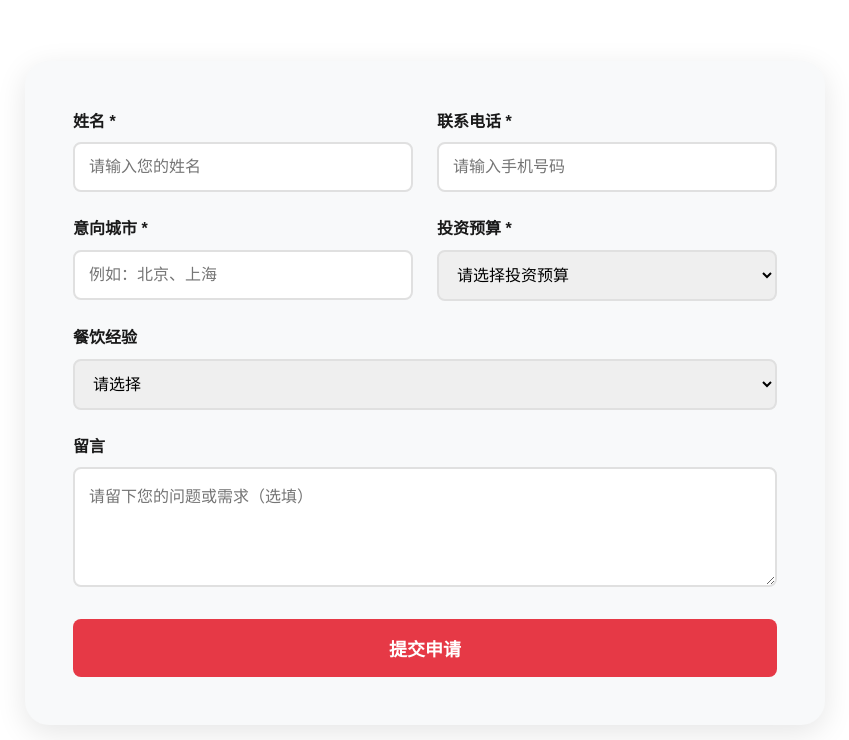
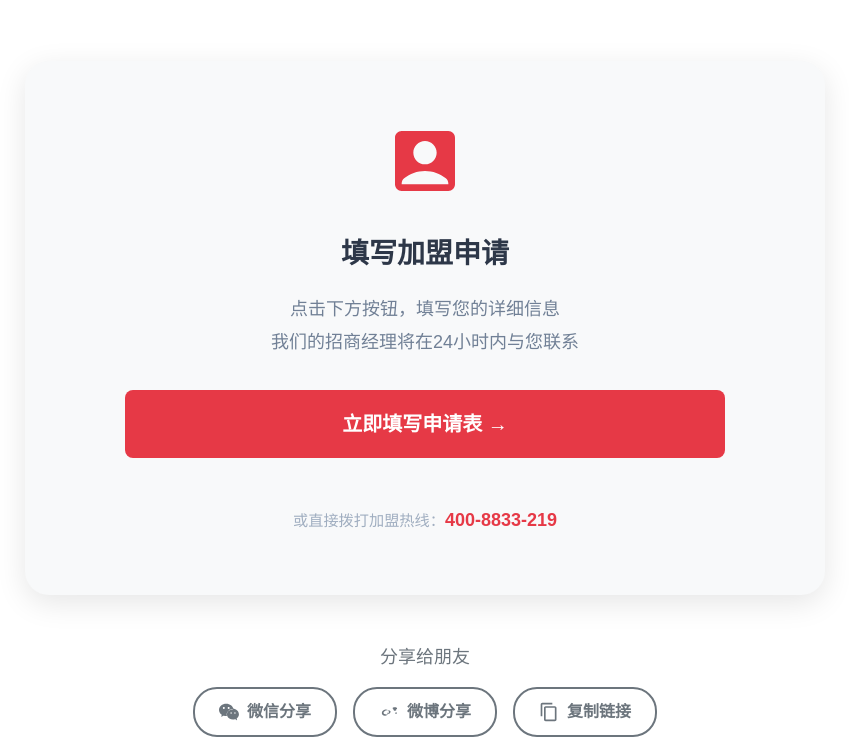
Before and after one commit to quanyimin/qisuo-rice-noodles, a plain HTML site: page index.html in a window 1280 px wide. Shown: the part 6761-7501 px from the top of the page, without its empty margins (215-1064 px from the left). Drawn offline with Linux system fonts and the light colour scheme.

Commit message:
Update index.html
集成问卷星表单

```diff
--- a/index.html
+++ b/index.html
@@ -1208,61 +1208,24 @@
     </section>
 
     <!-- 在线加盟申请表单 -->
-    <section class="franchise-form-section fade-in" id="apply-form">
+<section class="franchise-form-section fade-in" id="apply-form">
         <h2 class="section-title">在线申请加盟</h2>
-        <div class="form-container">
-            <form id="franchiseForm">
-                <div class="form-row">
-                    <div class="form-group">
-                        <label for="name">姓名 *</label>
-                        <input type="text" id="name" name="name" required placeholder="请输入您的姓名">
-                    </div>
-                    <div class="form-group">
-                        <label for="phone">联系电话 *</label>
-                        <input type="tel" id="phone" name="phone" required placeholder="请输入手机号码" pattern="1[3-9]\d{9}">
-                    </div>
-                </div>
-
-                <div class="form-row">
-                    <div class="form-group">
-                        <label for="city">意向城市 *</label>
-                        <input type="text" id="city" name="city" required placeholder="例如：北京、上海">
-                    </div>
-                    <div class="form-group">
-                        <label for="budget">投资预算 *</label>
-                        <select id="budget" name="budget" required>
-                            <option value="">请选择投资预算</option>
-                            <option value="15-25">15-25万（三星迷你店）</option>
-                            <option value="25-40">25-40万（四星标准店）</option>
-                            <option value="40-100">40-100万（五星旗舰店）</option>
-                            <option value="other">其他预算</option>
-                        </select>
-                    </div>
-                </div>
-
-                <div class="form-group">
-                    <label for="experience">餐饮经验</label>
-                    <select id="experience" name="experience">
-                        <option value="">请选择</option>
-                        <option value="none">无经验</option>
-                        <option value="1-3">1-3年</option>
-                        <option value="3-5">3-5年</option>
-                        <option value="5+">5年以上</option>
-                    </select>
-                </div>
-
-                <div class="form-group">
-                    <label for="message">留言</label>
-                    <textarea id="message" name="message" placeholder="请留下您的问题或需求（选填）"></textarea>
-                </div>
-
-                <button type="submit" class="submit-btn">提交申请</button>
-            </form>
-
-            <div class="form-success" id="formSuccess">
-                <h3 style="color: #155724; font-size: 1.5rem; margin-bottom: 16px;">✓ 提交成功！</h3>
-                <p>感谢您的申请！我们的招商经理会在24小时内联系您。</p>
-                <p style="margin-top: 12px;">如需紧急咨询，请直接拨打：<strong>400-8833-219</strong></p>
+        <div class="form-container" style="text-align: center; padding: 60px 40px;">
+            <div style="max-width: 600px; margin: 0 auto;">
+                <svg width="80" height="80" viewBox="0 0 24 24" fill="#E63946" style="margin-bottom: 24px;">
+                    <path d="M19 3H5c-1.1 0-2 .9-2 2v14c0 1.1.9 2 2 2h14c1.1 0 2-.9 2-2V5c0-1.1-.9-2-2-2zm-7 3c1.93 0 3.5 1.57 3.5 3.5S13.93 13 12 13s-3.5-1.57-3.5-3.5S10.07 6 12 6zm7 13H5v-.23c0-.62.28-1.2.76-1.58C7.47 15.82 9.64 15 12 15s4.53.82 6.24 2.19c.48.38.76.97.76 1.58V19z"/>
+                </svg>
+                <h3 style="font-size: 1.75rem; color: #2D3748; margin-bottom: 16px; font-weight: 600;">填写加盟申请</h3>
+                <p style="font-size: 1.125rem; color: #718096; line-height: 1.8; margin-bottom: 32px;">
+                    点击下方按钮，填写您的详细信息<br>
+                    我们的招商经理将在24小时内与您联系
+                </p>
+                <a href="https://www.wenjuan.com/s/UZBZJvLpC2/" target="_blank" class="submit-btn" style="display: inline-block; text-decoration: none; font-size: 1.25rem; padding: 18px 60px; margin-bottom: 24px;">
+                    立即填写申请表 →
+                </a>
+                <p style="font-size: 0.95rem; color: #A0AEC0; margin-top: 24px;">
+                    或直接拨打加盟热线：<strong style="color: #E63946; font-size: 1.125rem;">400-8833-219</strong>
+                </p>
             </div>
         </div>
 
```
